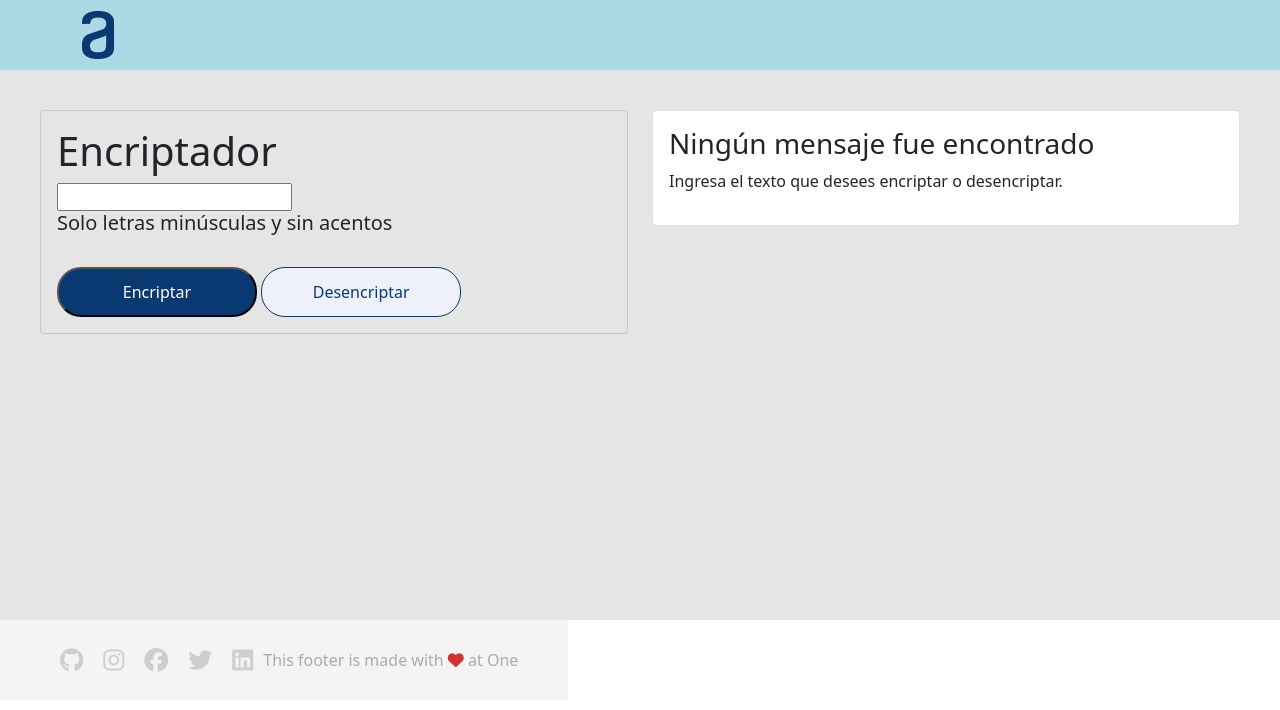
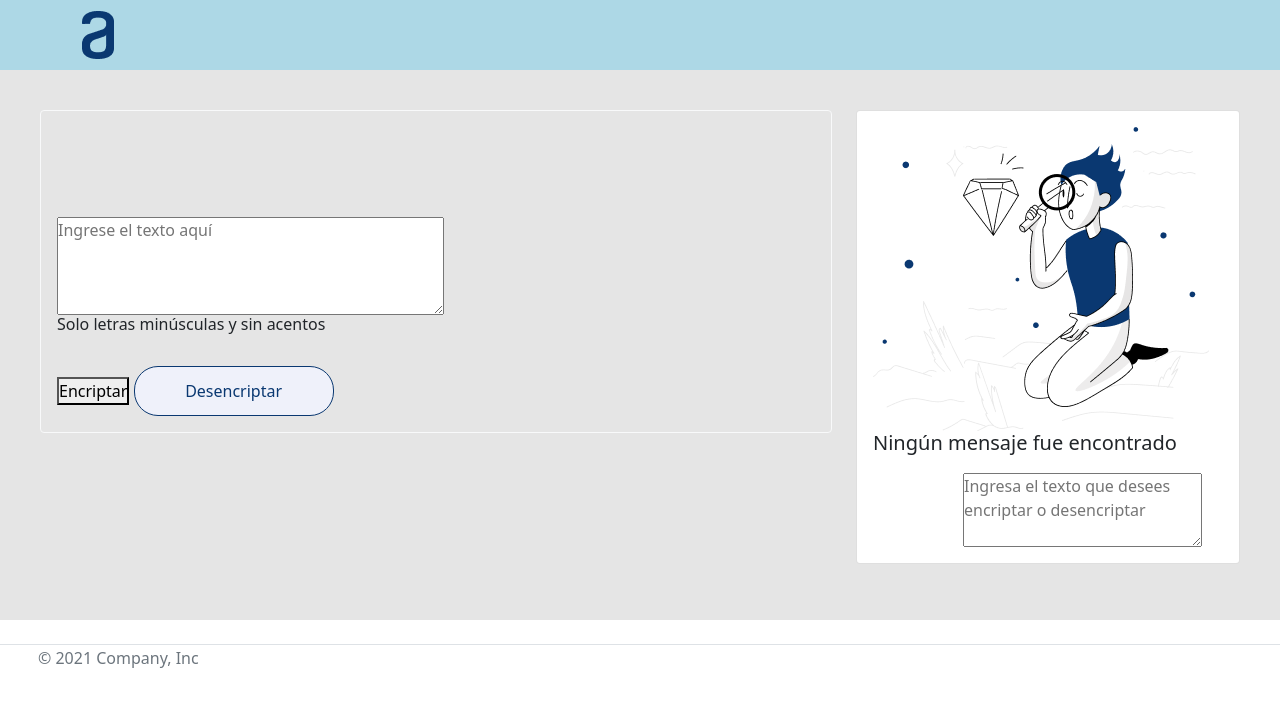
Before and after one commit to Kathecot/encriptador, a plain HTML site: page index.html in a window 1280 px wide. Drawn offline with nearby package versions, Linux system fonts and the light colour scheme; a web font is replaced by a local one.

Commit message:
add encriptar function

```diff
--- a/css/components/card.css
+++ b/css/components/card.css
@@ -5,5 +5,14 @@
     background: #FFFFFF;
     /* shadow */
     box-shadow: 0px 24px 32px -8px rgba(0, 0, 0, 0.08);
-    border-radius: 32px;
+    border-radius: 50px;
 }
+
+.input-text {
+    margin-top: 90px;
+}
+
+.input-text-area {
+    margin-top: 10px;
+    margin-left: 90px;
+}
--- a/css/style.css
+++ b/css/style.css
@@ -1,4 +1,3 @@
-@import url("'https://fonts.googleapis.com/css2?family=Lora&family=Roboto");
 @import url("components/container.css");
 @import url("components/footer.css");
 @import url("components/navbar.css");
--- a/index.html
+++ b/index.html
@@ -2,7 +2,7 @@
 
 <head>
     <meta charset="UTF-8">
-    <link href="https://fonts.googleapis.com/css2?family=Lora:wght@400;700&family=Roboto:wght@300;400;500;700;900&display=swap" rel="stylesheet">
+    <title>Encriptador de Texto</title>
     <script src="https://kit.fontawesome.com/8b6551462d.js" crossorigin="anonymous"></script>
     <link href="https://cdn.jsdelivr.net/npm/bootstrap@5.0.2/dist/css/bootstrap.min.css" rel="stylesheet" integrity="sha384-EVSTQN3/azprG1Anm3QDgpJLIm9Nao0Yz1ztcQTwFspd3yD65VohhpuuCOmLASjC" crossorigin="anonymous">
     <link rel="stylesheet" type="text/css" href="css/style.css">
@@ -18,24 +18,28 @@
             </a>
         </div>
     </div>
+    <section>
+
+    </section>
+
     <div class="container-text">
         <div class="row">
-            <div class="col-sm-6">
-                <div class="card" style="background: #e5e5e5;">
+            <div class="col-sm-8">
+                <div class="card border-light" style="background: #e5e5e5;">
                     <div class="card-body">
-                        <h1>Encriptador</h1>
-                        <input type="text">
-                        <h5>Solo letras minúsculas y sin acentos</h5><br>
-                        <button class="encriptar">Encriptar</button>
-                        <button class="desencriptar">Desencriptar</button>
+                        <textarea type="text" class="input-text" cols="40" rows="4" placeholder="Ingrese el texto aquí"></textarea>
+                        <h6>Solo letras minúsculas y sin acentos</h6><br>
+                        <button type="button" onclick="btnencriptar()">Encriptar</button>
+                        <button type="button" class="desencriptar">Desencriptar</button>
                     </div>
                 </div>
             </div>
-            <div class="col-sm-6">
+            <div class="col-sm-4">
                 <div class="card">
                     <div class="card-body">
-                        <h3>Ningún mensaje fue encontrado</h3>
-                        <p>Ingresa el texto que desees encriptar o desencriptar.</p>
+                        <img src="images/Muñeco.png" alt="">
+                        <h5>Ningún mensaje fue encontrado</h5>
+                        <textarea type="text" class="input-text-area" placeholder="Ingresa el texto que desees encriptar o desencriptar" cols="24" rows="3"></textarea>
                     </div>
                 </div>
             </div>
@@ -43,21 +47,23 @@
 
     </div>
 
-    <div class="footer">
-        <div class="footer-links">
-            <a href="#"><i class="fab fa-github"></i></a>
-            <a href="#"><i class="fab fa-instagram"></i></a>
-            <a href="#"><i class="fab fa-facebook"></i></a>
-            <a href="#"><i class="fab fa-twitter"></i></a>
-            <a href="#"><i class="fab fa-linkedin"></i></a>
+    <footer class="d-flex flex-wrap justify-content-between align-items-center pb-3 my-4 border-top">
+        <div class="col-md-4 d-flex align-items-center">
+            <a href="/" class="mb-3 me-2 mb-md-0 text-muted text-decoration-none lh-1">
+                <svg class="bi" width="30" height="24"><use xlink:href="#bootstrap"></use></svg>
+            </a>
+            <span class="text-muted">© 2021 Company, Inc</span>
         </div>
-        <div class="footer-copyright">
-            This footer is made with <i class="fas fa-heart"></i> at One
-        </div>
-    </div>
+
+        <ul class="nav col-md-4 justify-content-end list-unstyled d-flex">
+            <li class="ms-3"><a class="text-muted" href="#"><svg class="bi" width="24" height="24"><use xlink:href="#twitter"></use></svg></a></li>
+            <li class="ms-3"><a class="text-muted" href="#"><svg class="bi" width="24" height="24"><use xlink:href="#instagram"></use></svg></a></li>
+            <li class="ms-3"><a class="text-muted" href="#"><svg class="bi" width="24" height="24"><use xlink:href="#facebook"></use></svg></a></li>
+        </ul>
+    </footer>
+
+    <script src="script.js"></script>
+</body>
 
 
-</body>
-<script src="script.js"></script>
-
 </html>
--- a/css/script.js
+++ b/script.js
@@ -1,12 +1,12 @@
 const inputTexto = document.querySelector(".input-text");
-const mensaje = document.querySelector("input-text-area");
+const mensaje = document.querySelector(".input-text-area");
 
 function btnencriptar() {
     const textoEncriptado = encriptar(inputTexto.value);
     mensaje.value = textoEncriptado;
 }
 
-function encriptar(StringParaEncriptar) {
+function encriptar(stringParaEncriptar) {
     let matrizCodigo = [
         ["e", "enter"],
         ["i", "imes"],
@@ -14,10 +14,11 @@ function encriptar(StringParaEncriptar) {
         ["o", "ober"],
         ["u", "ufat"]
     ]
-    StringParaEncriptar = StringParaEncriptar.toLowerCase();
+    stringParaEncriptar = stringParaEncriptar.toLowerCase();
     for (let i = 0; i < matrizCodigo.length; i++) {
-        if (StringParaEncriptar.includes(matrizCodigo[i][0])) {
-            StringParaEncriptar = StringParaEncriptar.replaceAll(matrizCodigo[i][0], matrizCodigo[i][0])
+        if (stringParaEncriptar.includes(matrizCodigo[i][0])) {
+            stringParaEncriptar = stringParaEncriptar.replaceAll(matrizCodigo[i][0], matrizCodigo[i][1])
         }
     }
+    return stringParaEncriptar;
 }
```
Also changed, not shown: images/Muñeco.png (added), 1 other file.
